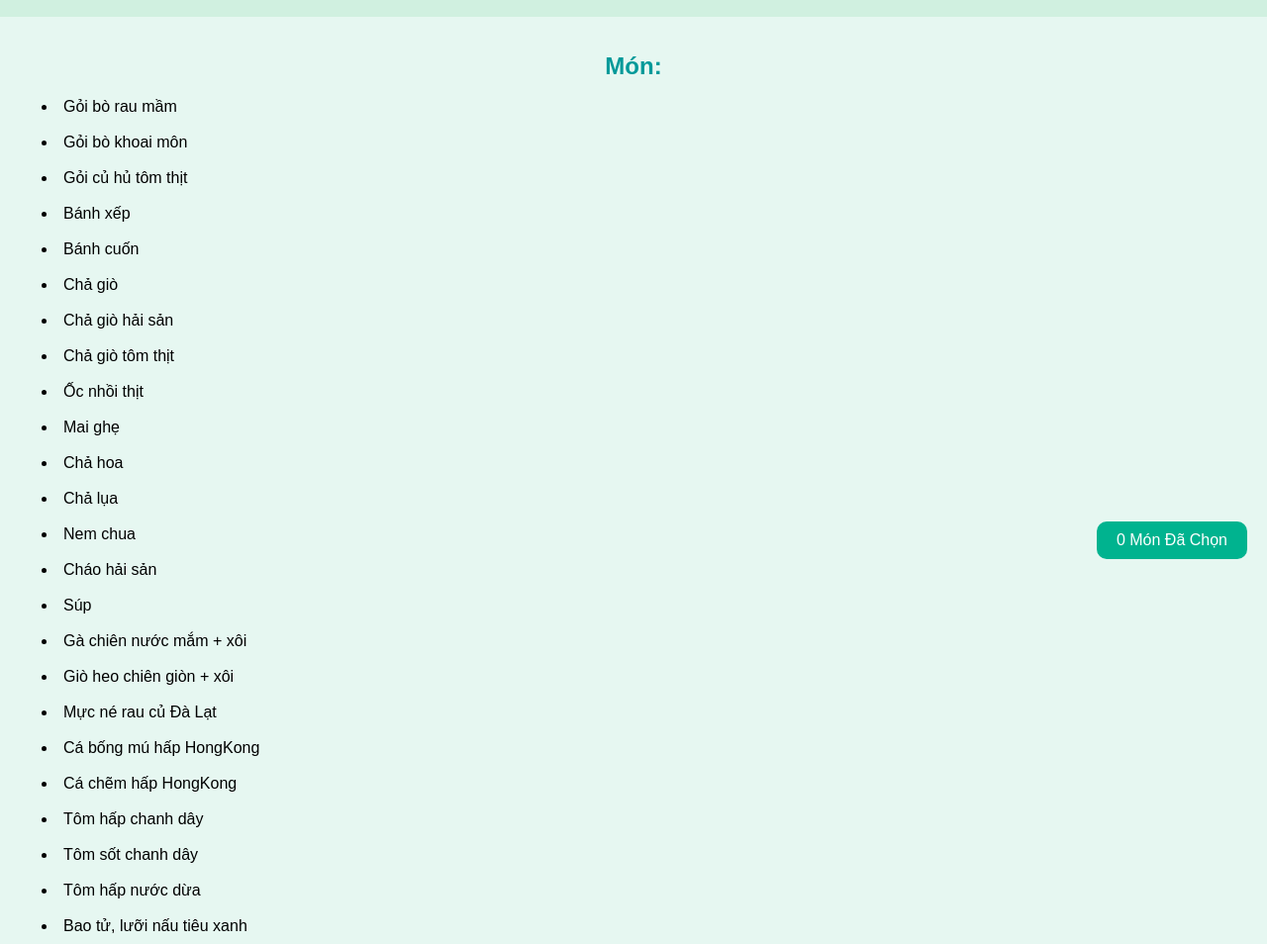
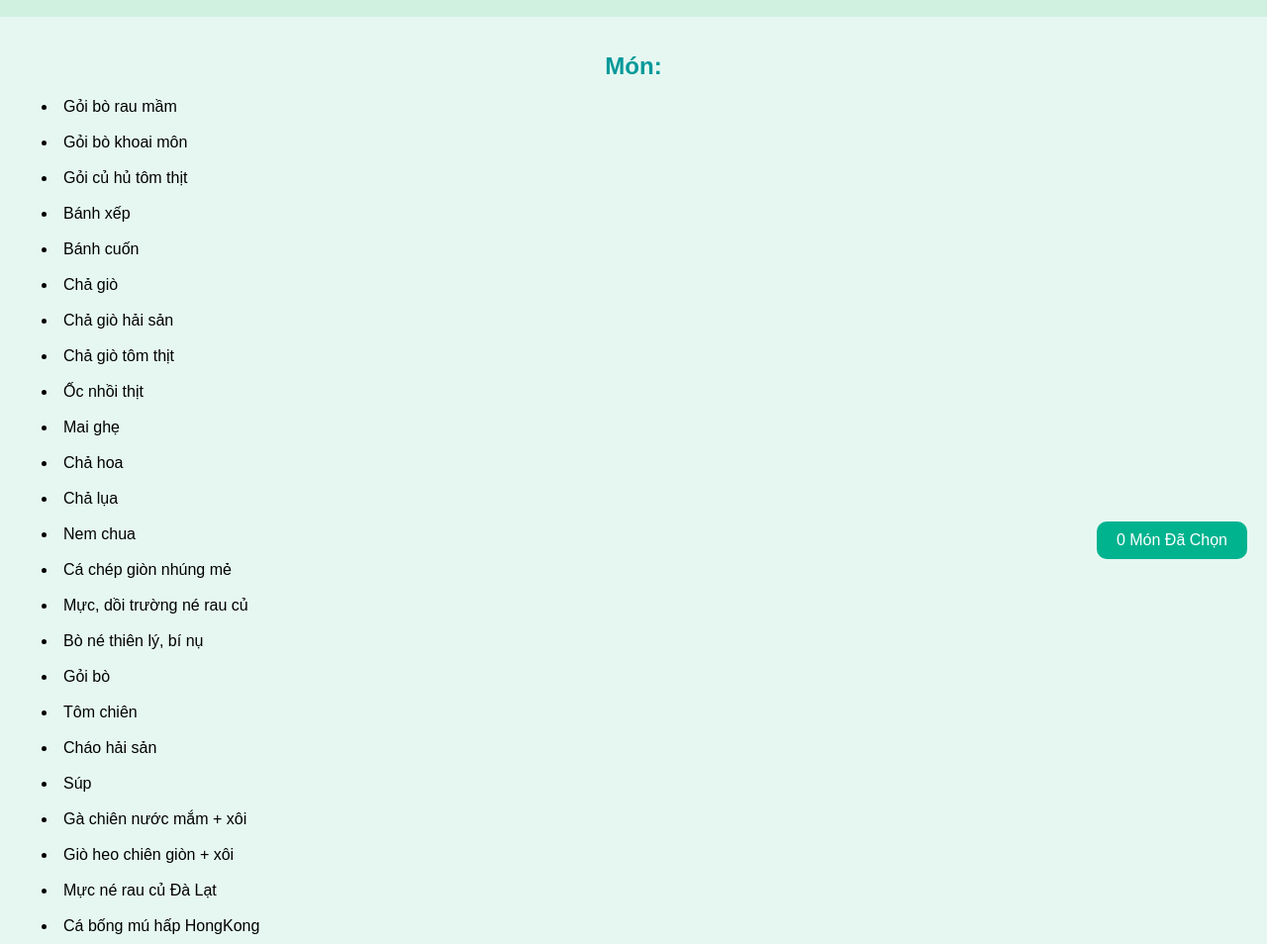
Before and after one commit to ziianhiim/Mon-an, a plain HTML site: page index.html in a window 1280 px wide. Shown: the part 115-1069 px from the top of the page at 99% size. Drawn offline with Linux system fonts and the light colour scheme.

Commit message:
Update index.html

```diff
--- a/index.html
+++ b/index.html
@@ -150,6 +150,11 @@
 <li onclick="toggleSelection(this)">Chả hoa</li>
 <li onclick="toggleSelection(this)">Chả lụa</li>
 <li onclick="toggleSelection(this)">Nem chua</li>
+<li onclick="toggleSelection(this)">Cá chép giòn nhúng mẻ</li>
+<li onclick="toggleSelection(this)">Mực, dồi trường né rau củ</li>
+<li onclick="toggleSelection(this)">Bò né thiên lý, bí nụ</li>
+<li onclick="toggleSelection(this)">Gỏi bò</li>
+<li onclick="toggleSelection(this)">Tôm chiên</li>
 <li onclick="toggleSelection(this)">Cháo hải sản</li>
 <li onclick="toggleSelection(this)">Súp</li>
 <li onclick="toggleSelection(this)">Gà chiên nước mắm + xôi</li>
```
